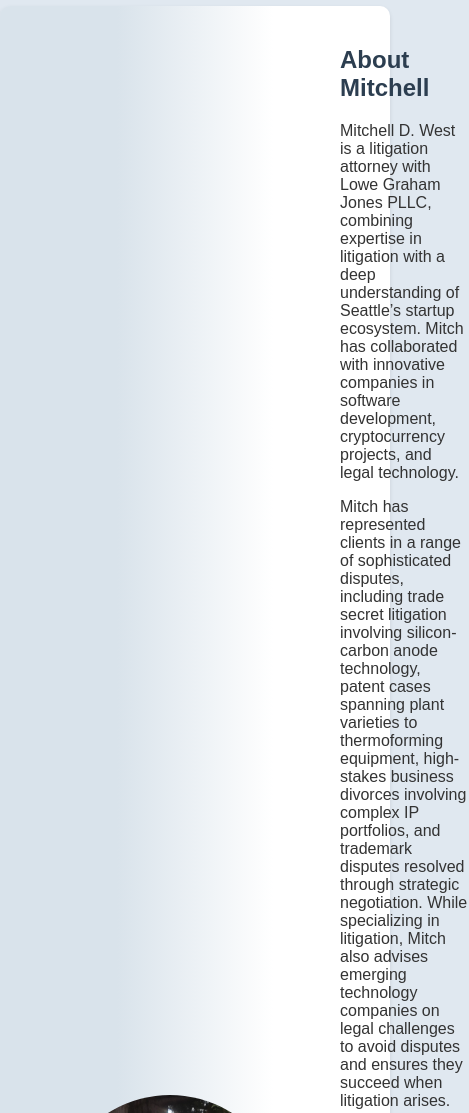
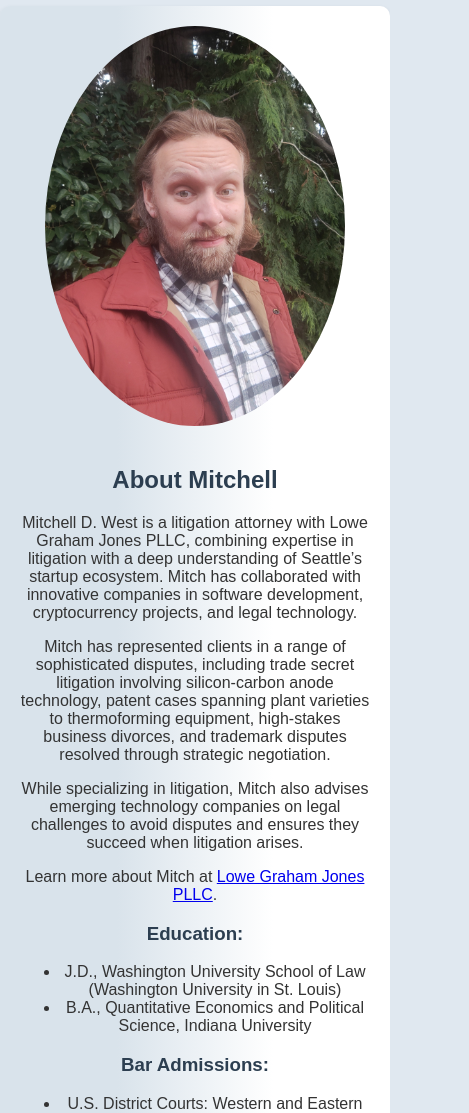
Before and after one commit to BaronVonThetafen/PugetSoundCounsel, a plain HTML site: page index.html in a window 390 px wide. Shown: the part 1400-2513 px from the top of the page, 469 px wide, since content can reach past the window. Drawn offline with Linux system fonts and the light colour scheme.

Commit message:
Mobile Friendly

```diff
--- a/index.html
+++ b/index.html
@@ -46,25 +46,39 @@
         }
         .bio-section {
             display: flex;
-            align-items: center;
-            justify-content: space-between;
+            align-items: flex-start;
             background: linear-gradient(to right, #d9e3eb 30%, #ffffff 70%);
             padding: 20px;
             border-radius: 10px;
+            flex-wrap: wrap; /* Allow content to wrap on small screens */
         }
         .bio-image {
             width: 300px;
             height: auto;
             border-radius: 50%;
+            margin-right: 20px; /* Add spacing between the image and content */
         }
         .bio-content {
             flex: 1;
-            margin-left: 20px;
         }
         footer {
             text-align: center;
             font-size: 14px;
             color: #555;
+        }
+
+        /* Media query for smaller screen widths */
+        @media (max-width: 768px) {
+            .bio-section {
+                flex-direction: column; /* Stack items vertically */
+                text-align: center; /* Center-align content on narrow screens */
+            }
+            .bio-image {
+                margin: 0 auto 20px; /* Center the image and add spacing below it */
+            }
+            .bio-content {
+                margin: 0; /* Remove any left margin in mobile view */
+            }
         }
     </style>
 </head>
@@ -87,15 +101,13 @@
             <div class="bio-content">
                 <h2>About Mitchell</h2>
                 <p>
-                    Mitchell D. West is a litigation attorney with Lowe Graham Jones PLLC, combining expertise in litigation with a deep understanding of Seattle’s startup ecosystem. Mitch has collaborated with innovative companies in software development, cryptocurrency projects, and legal technology.</p>
-
-<p>Mitch has represented clients in a range of sophisticated disputes, including trade secret litigation involving silicon-carbon anode technology, patent cases spanning plant varieties to thermoforming equipment, high-stakes business divorces involving complex IP portfolios, and trademark disputes resolved through strategic negotiation.
-While specializing in litigation, Mitch also advises emerging technology companies on legal challenges to avoid disputes and ensures they succeed when litigation arises.</p>
-
-<p>As part of his commitment to leveraging technology in legal practice, Mitch developed a Retrieval-Augmented Generation (RAG) chatbot built on a curated set of legal documents he regularly uses in his day-to-day work, and hosted on a hybrid decentralized computing platform he contributes to. This tool is designed to help users get basic legal questions answered quickly—saving time and providing clarity—before reaching out to Mitch for advice on complex, high-stakes matters.
-
-
-
+                    Mitchell D. West is a litigation attorney with Lowe Graham Jones PLLC, combining expertise in litigation with a deep understanding of Seattle’s startup ecosystem. Mitch has collaborated with innovative companies in software development, cryptocurrency projects, and legal technology.
+                </p>
+                <p>
+                    Mitch has represented clients in a range of sophisticated disputes, including trade secret litigation involving silicon-carbon anode technology, patent cases spanning plant varieties to thermoforming equipment, high-stakes business divorces, and trademark disputes resolved through strategic negotiation.
+                </p>
+                <p>
+                    While specializing in litigation, Mitch also advises emerging technology companies on legal challenges to avoid disputes and ensures they succeed when litigation arises.
                 </p>
                 <p>
                     Learn more about Mitch at <a href="https://lowegrahamjones.com/attorneys/mitchell-west/" target="_blank">Lowe Graham Jones PLLC</a>.
@@ -120,8 +132,8 @@ While specializing in litigation, Mitch also advises emerging technology compani
         </section>
         <section>
             <h2>Contact Us</h2>
-            <form action="https://formsubmit.co/your-email@example.com" method="POST">
-                <input type="hidden" name="_next" value="https://your-website.com/thank-you">
+            <form action="https://formsubmit.co/westlinelaw@gmail.com" method="POST">
+                <input type="hidden" name="_next" value="https://www.pugetsoundcounsel.com/thank-you">
                 <input type="text" name="name" placeholder="Your Name" required>
                 <input type="email" name="email" placeholder="Your Email" required>
                 <textarea name="message" placeholder="Your Message" rows="5" required></textarea>
```
